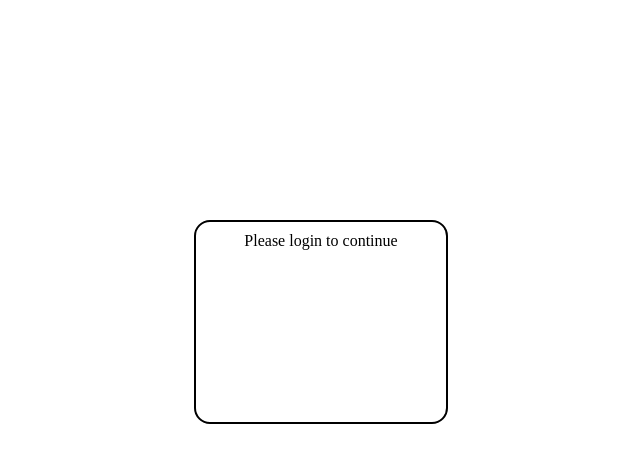
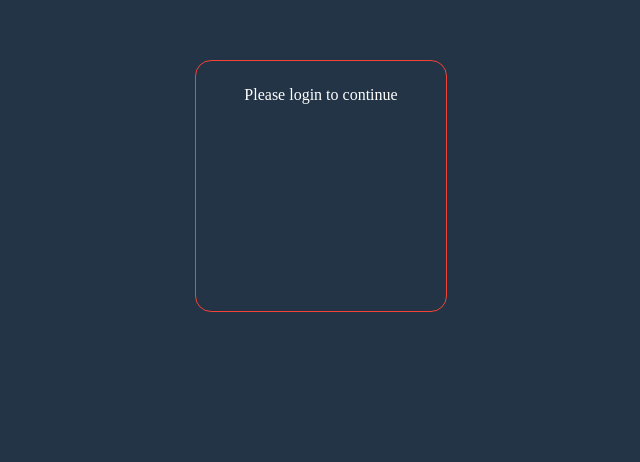
Before and after one commit to DavutOzcan87/BookmarkReader-Web, an Angular app: page /login in a window 1280 px wide. Shown: the part 108-570 px from the top of the page, without its empty margins (319-959 px from the left). Built offline with nearby package versions, Linux system fonts and the light colour scheme.

Commit message:
design of login button has been refined

```diff
--- a/src/app/google-sign-in/google-sign-in.component.css
+++ b/src/app/google-sign-in/google-sign-in.component.css
@@ -6,12 +6,14 @@
 .login-container{
     margin: auto;
     width: 250px;
-    height: 200px;
+    height: 250px;
     position: relative;
-    top: 40%;
+    top: 20%;
+    border-color: #f44336;
     border-style: solid;
-    border-width: 2px;
+    border-width: 1px;
     border-radius: 1em;
+    /* background-color: #000d1f; */
 }
 
 .centered-div{
@@ -27,5 +29,6 @@
 
 .login-text{
     position: relative;
-    margin-top: 10px;
+    margin-top: 10%;
+    color: white;
 }
--- a/src/app/google-sign-in/google-sign-in.component.html
+++ b/src/app/google-sign-in/google-sign-in.component.html
@@ -4,7 +4,7 @@
 
     <div class="login-text">Please login to continue</div>
 
-    <div class="g-signin2 google-button" data-onsuccess="onSignIn"></div>
+    <div class="g-signin2 google-button"  data-theme="dark"  data-onsuccess="onSignIn"></div>
 
   </div>
 </div>
--- /dev/null
+++ b/src/assets/common.css
@@ -0,0 +1,5 @@
+
+
+body{
+    background-color:#233446;
+}
--- a/src/index.html
+++ b/src/index.html
@@ -1,6 +1,7 @@
 <!doctype html>
 <html lang="en">
 <head>
+    <link rel="stylesheet" type="text/css" href="assets/common.css">
   <script src="assets/google-sign-in.js"></script>
   <script defer src="https://apis.google.com/js/platform.js"></script>
   <meta charset="utf-8">
```
